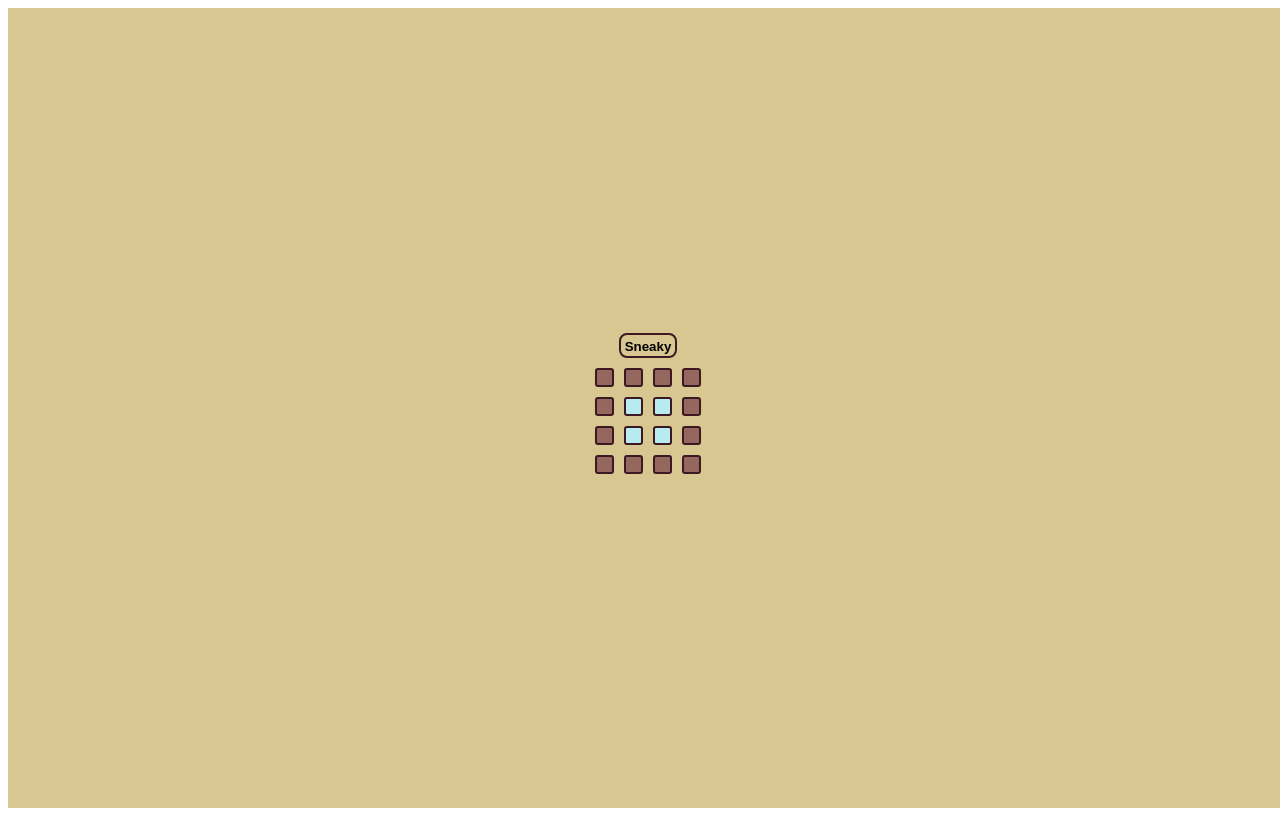
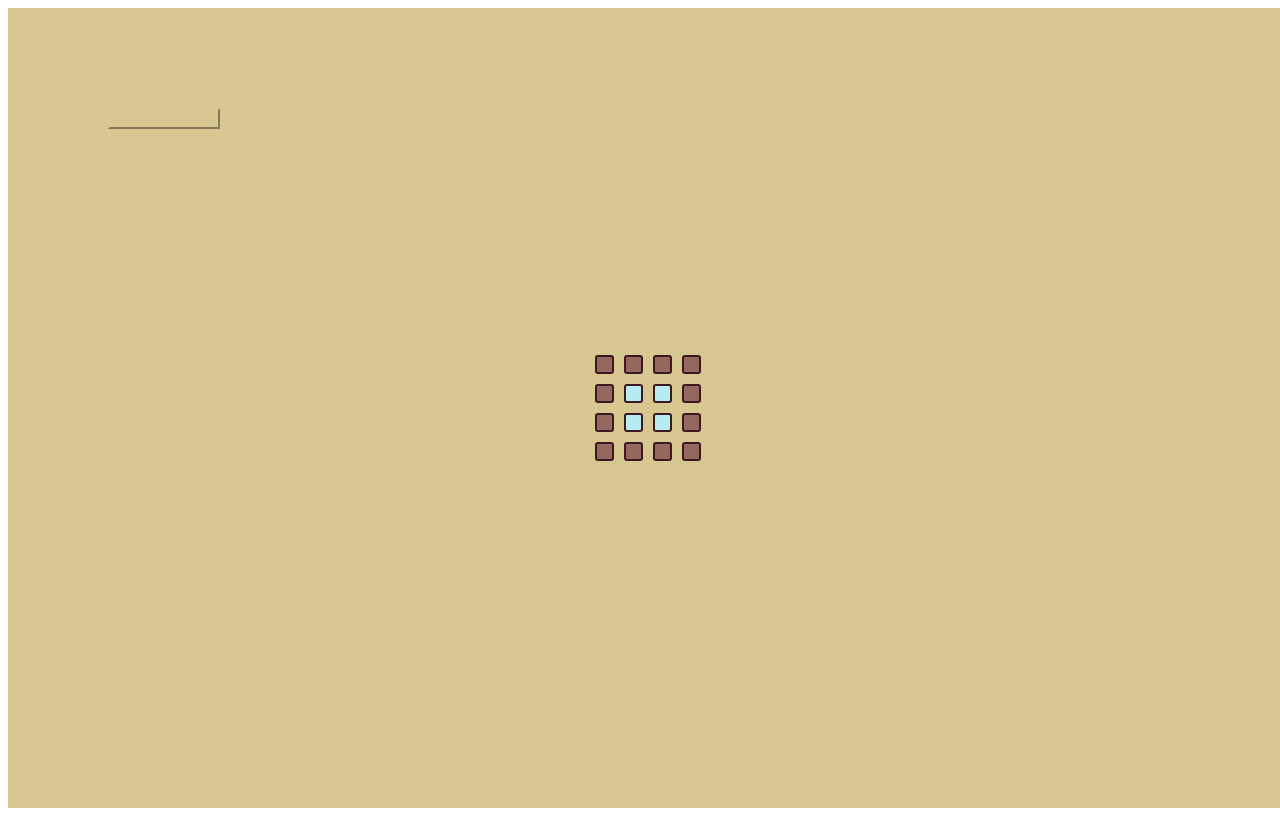
Before and after one commit to trevor-shepard/game-of-life, a Next.js app: page / in a window 1280 px wide. Built offline with nearby package versions, Linux system fonts and the light colour scheme.

Commit message:
standardize theme

```diff
--- a/components/Game/index.tsx
+++ b/components/Game/index.tsx
@@ -4,6 +4,9 @@ import styled from '@emotion/styled'
 import { initialStates } from '../../utils/initial-states'
 import Grid from '../Grid'
 import BaseButton from '../BaseButton'
+
+import Theme from '../../utils/theme'
+
 
 interface Levels  {
     [level: string]: {
@@ -49,7 +52,7 @@ const Game:FunctionComponent = () => {
     return (
         <GameContainer>
             { won ? <BaseButton onClick={handleNext} text={'Next Level'} /> : null }
-            <BaseButton onClick={handleNext} text={'Sneaky'} />
+            <SneakyButton onClick={handleNext}>You're a cheater</SneakyButton>
             { reset ? null : <Grid key={level} level={levels[level]} won={won} setWon={setWon} lost={lost} setLost={setLost} />}
         </GameContainer>
     )
@@ -62,9 +65,17 @@ const GameContainer = styled('div')`
     align-items: center;
     justify-content: center;
     flex-direction: column;
+    position: relative;
 `
 
+const SneakyButton = styled('button')`
+    position: absolute;
+    left: 100px;
+    top: 100px;
+    border-color: ${Theme.default};
+    color: ${Theme.default};
+    background-color: ${Theme.default}
 
-
+`
 
 export default Game
--- a/pages/index.js
+++ b/pages/index.js
@@ -1,5 +1,7 @@
 import Game from '../components/Game'
 import styled from '@emotion/styled'
+import Theme from '../utils/theme'
+
 export default function Home() {
   return (
     <Container>
@@ -11,6 +13,6 @@ export default function Home() {
 const Container = styled('div')`
   height: 100vh;
   width: 100vw;
-  background-color: #D9C791;
+  background-color: ${Theme.default};
   font-family: Cambria, Cochin, Georgia, Times, 'Times New Roman', serif
 `
--- a/utils/theme.ts
+++ b/utils/theme.ts
@@ -1,7 +1,8 @@
 const Theme = {
-    "alive": "#B6EBF0",
-    "dead": "#94685F",
-    "history": "#FCE98F"
+    alive: "#B6EBF0",
+    dead: "#94685F",
+    history: "#FCE98F",
+    default: " #D9C791",
 }
 
 export default Theme
```
